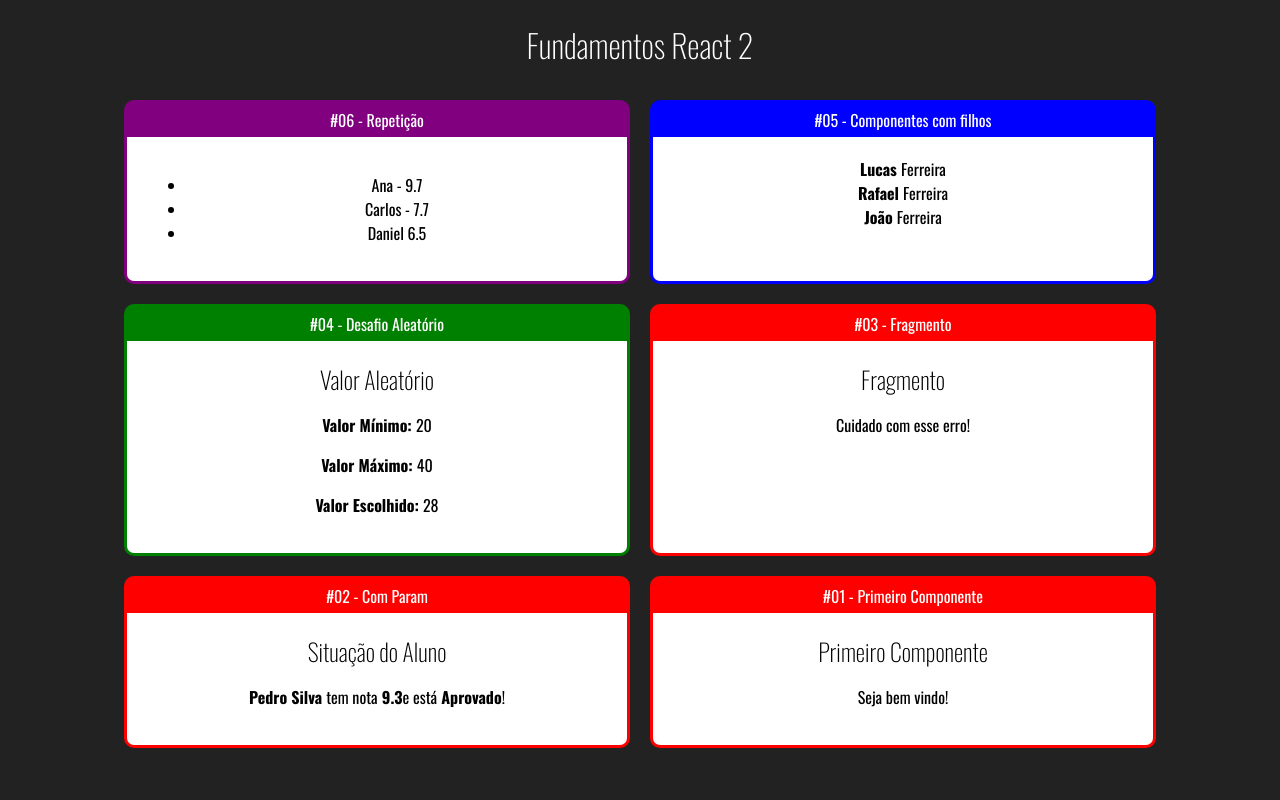
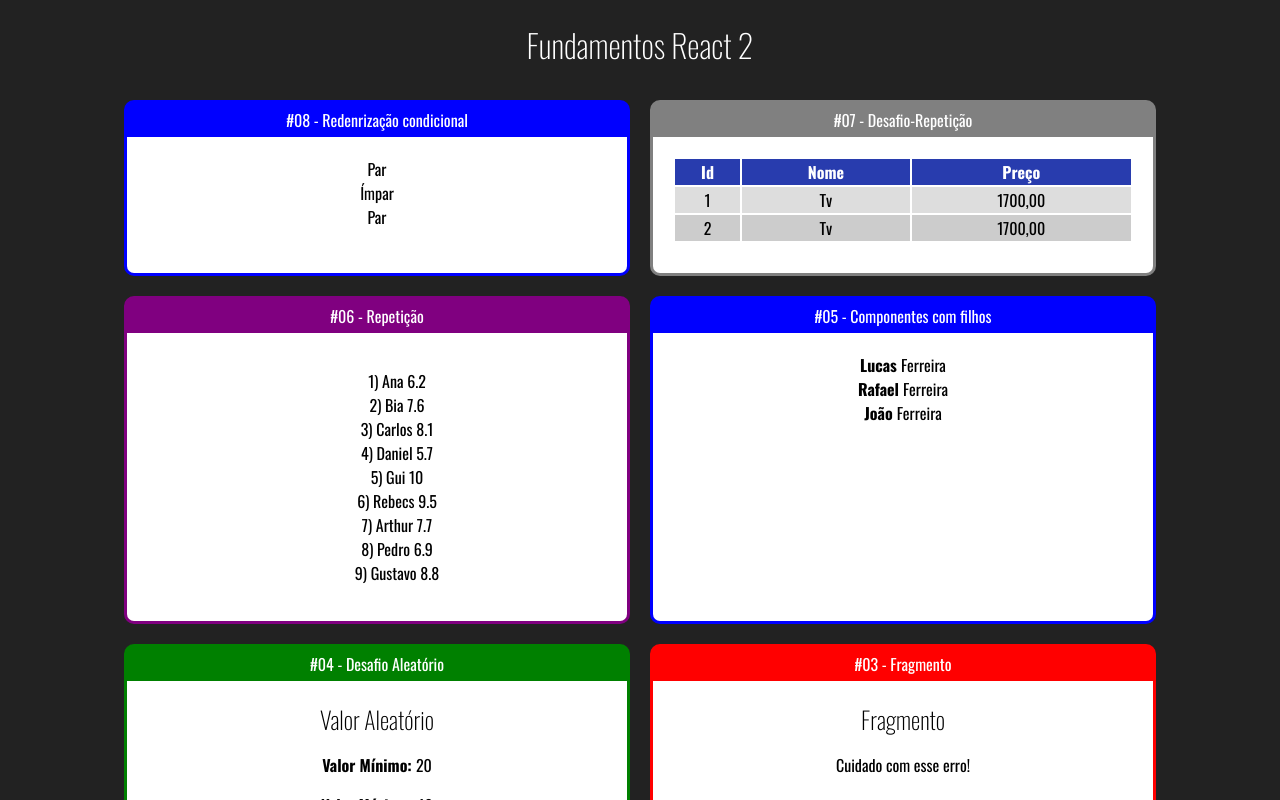
Before and after one commit to ThallesRyan/React, a React (Create React App) app in the folder curso-react/fundamentos-react/: page / in a window 1280 px wide. Shown: the top 800 px of the page. Built offline with nearby package versions, Linux system fonts and the light colour scheme.

Commit message:
Repetição e condicional

```diff
--- a/curso-react/fundamentos-react/src/App.jsx
+++ b/curso-react/fundamentos-react/src/App.jsx
@@ -4,7 +4,8 @@ import './App.css'
 
 //Importam elementos
 import Card from './components/layout/Card'
-
+import ParOuImpar from './components/condicional/ParOuImpar'
+import TabelaProdutos from "./components/repeticao/TabelaProdutos"
 import ListaAlunos from './components/repeticao/ListaAluno'
 import Familia from './components/basicos/Familia'
 import FamiliaMembro from './components/basicos/FamiliaMembro'
@@ -19,6 +20,17 @@ export default _ =>
         <h1>Fundamentos React 2</h1>
 
         <div className='Cards'>
+
+            <Card titulo="#08 - Redenrização condicional" color='blue'>
+                <ParOuImpar numero={2}></ParOuImpar>
+                <ParOuImpar numero={1}></ParOuImpar>
+                <ParOuImpar numero={18}></ParOuImpar>
+                <br></br>
+            </Card>
+
+            <Card titulo="#07 - Desafio-Repetição" color="grey">
+                <TabelaProdutos></TabelaProdutos>
+            </Card>
             <Card titulo="#06 - Repetição" color="purple">
                 <ListaAlunos></ListaAlunos>
             </Card>
@@ -26,9 +38,9 @@ export default _ =>
             <Card titulo="#05 - Componentes com filhos" color="blue">
                 <Familia sobrenome="Ferreira">
                     {/* Passa outos componentes  para a tag familia, como children*/}
-                    <FamiliaMembro nome="Lucas"  />
+                    <FamiliaMembro nome="Lucas" />
                     <FamiliaMembro nome="Rafael" />
-                    <FamiliaMembro nome="João"/>
+                    <FamiliaMembro nome="João" />
                 </Familia>
             </Card>
 
--- /dev/null
+++ b/curso-react/fundamentos-react/src/components/condicional/ParOuImpar.jsx
@@ -0,0 +1,6 @@
+import react from "react";
+
+export default (props) => {
+    const isPar = props.numero % 2 == 0
+    return <div>{isPar ? <span>Par</span> : <spa>Ímpar</spa>}</div>
+}
--- a/curso-react/fundamentos-react/src/components/repeticao/ListaAluno.jsx
+++ b/curso-react/fundamentos-react/src/components/repeticao/ListaAluno.jsx
@@ -1,12 +1,21 @@
 import React from "react"
-import alunos from "../../data/alunos"
+import alunos from "../../data/alunos"//array com os alunos
+
 export default props =>{
-    console.log(alunos)
-    return(
-        <ul>
-            <li>Ana - 9.7</li>
-            <li>Carlos - 7.7</li>
-            <li>Daniel 6.5</li>
-        </ul>
-    )
+    //Transforma o array de objetos alunos em array de jsx
+    //Para cada elemento do array, vai executar a funcao que transforma o elemento do array em um li jsx
+    const alunosLI = alunos.map((aluno)=>{
+        return (
+            <li key={aluno.id}>
+                {aluno.id}) {aluno.nome}   {aluno.nota}
+            </li>
+        )
+
+    })
+
+    return (
+        <div>
+            <ul style={{ listStyle: "none" }}>{alunosLI}</ul>
+        </div>
+    );
 }
--- /dev/null
+++ b/curso-react/fundamentos-react/src/components/repeticao/TabelaProdutos.jsx
@@ -0,0 +1,42 @@
+import produtos from '../../data/produtos.js'
+import  './tabela.css'
+import { ReactDOM } from 'react'
+
+export default (props) => {
+
+    function getLinhas(){
+    //será executado a funcao para cada elemento do array e o resultado final será uma varoável com todos os resultados,<tr> <td></td><td></td><td></td> </tr>
+     return produtos.map((produto, i) =>{
+        return(
+        <tr key={produto.id} className={i % 2 === 0 ? 'Par' : 'Impar'}>
+            <td>{produto.id}</td>
+            <td>{produto.nome}</td>
+            <td>{produto.preco.toFixed(2).replace('.',',')}</td>
+        </tr>
+        )
+    })
+
+}
+
+
+
+
+
+    return(
+        /* Retorna a div da tabela após a chamada da função */
+        <div className='TabelaProdutos'>
+            <table>
+                <thead>
+                <tr>
+                    <th>Id</th>
+                    <th>Nome</th>
+                    <th>Preço</th>
+                </tr>
+                </thead>
+                <tbody>
+                {getLinhas()}
+                </tbody>
+            </table>
+        </div>
+    )
+}
--- /dev/null
+++ b/curso-react/fundamentos-react/src/components/repeticao/tabela.css
@@ -0,0 +1,16 @@
+.TabelaProdutos table {
+    width: 100%;
+}
+
+.TabelaProdutos th {
+    background-color: #283cae;
+    color: #fff;
+}
+
+.TabelaProdutos .Par {
+    background-color: #ddd;
+}
+
+.TabelaProdutos .Impar {
+    background-color: #ccc;
+}
--- /dev/null
+++ b/curso-react/fundamentos-react/src/data/produtos.js
@@ -0,0 +1,4 @@
+export default [
+    {id:1 , nome:"Tv" , preco: 1700 },
+    {id:2 , nome:"Tv" , preco: 1700 }
+]
```
